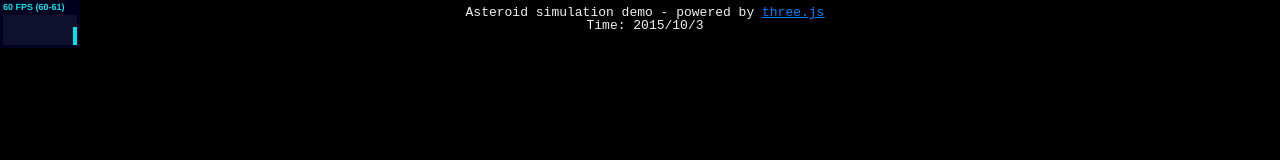
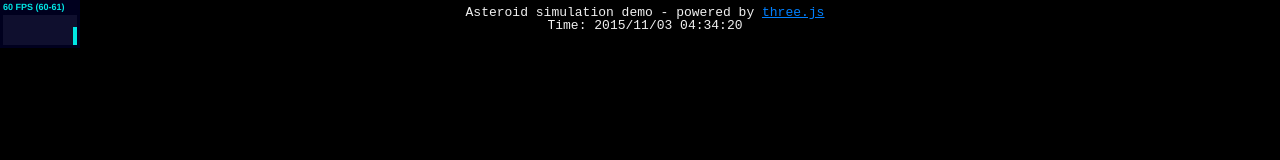
Before and after one commit to msakuta/WebGL-Orbiter, a plain HTML site: page asteroids.html in a window 1280 px wide. Shown: the top 160 px of the page. Drawn offline with Linux system fonts and the light colour scheme.

Commit message:
Add time to string indicators on top
Also added one to month index

```diff
--- a/asteroids.html
+++ b/asteroids.html
@@ -319,7 +319,17 @@
 				var time = new Date(startTime.getTime() + (now.getTime() - startTime.getTime()) * 100);
 				var deltaTime = (time.getTime() - lastTime.getTime()) * 1e-3;
 				lastTime = time;
-				document.getElementById('time').innerHTML = 'Time: ' + time.getFullYear() + '/' + time.getMonth() + '/' + time.getDate();
+				// Fills reading zero if the value is less than 10, making the returned string always two characters long.
+				// Note that values not less than 100 or negative values are not guaranteed to be two characters wide.
+				// This function is for date time formatting purpose only.
+				function zerofill(v){
+					if(v < 10)
+						return "0" + v;
+					else
+						return v;
+				}
+				document.getElementById('time').innerHTML = 'Time: ' + time.getFullYear() + '/' + zerofill(time.getMonth() + 1) + '/' + zerofill(time.getDate())
+					+ ' ' + zerofill(time.getHours()) + ':' + zerofill(time.getMinutes()) + ':' + zerofill(time.getSeconds());
 				var prevpos;
 				if(center_select && select_obj){
 					prevpos = select_obj.vertex.clone();
```
